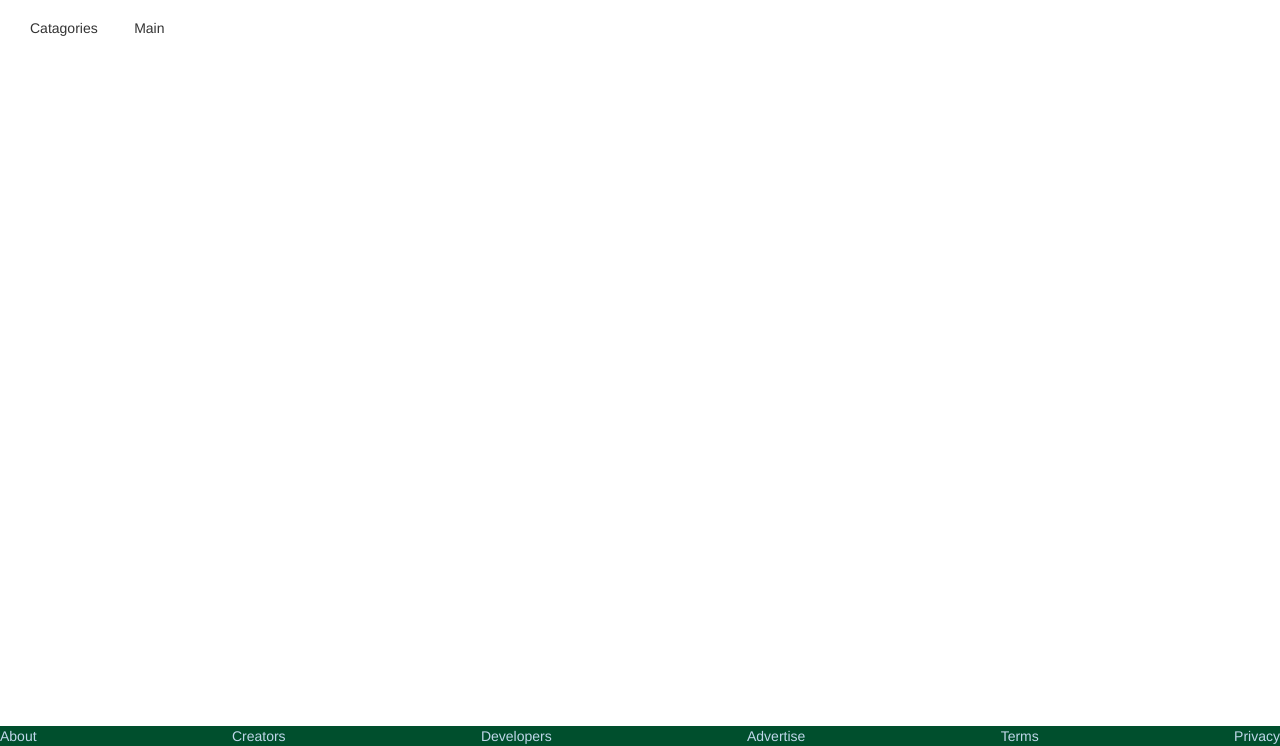
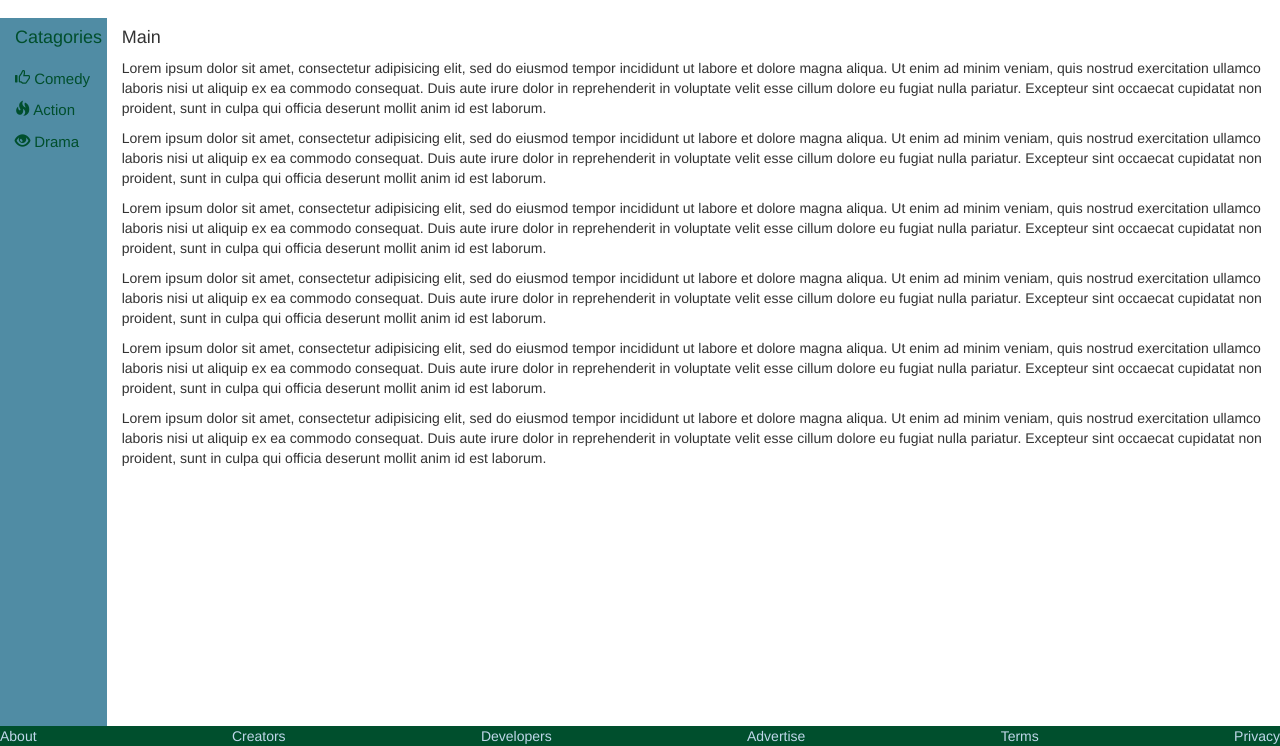
Before and after one commit to WCWoolley/Bootstrap-Group-Task, a plain HTML site: page index.html in a window 1280 px wide. Shown: the part 54-800 px from the top of the page. Drawn offline with Linux system fonts and the light colour scheme.

Commit message:
first version sidebar finished

```diff
--- a/css/custom.css
+++ b/css/custom.css
@@ -1,3 +1,6 @@
+body{
+  margin: 0;
+}
 /*---------------NAV BAR---------------------- */
 .navbar {
   background: #0a8754;
@@ -12,6 +15,7 @@
 .form-control{
   background: #bfd7ea;
 }
+
 .navbar-form  {
   margin-right: 30%;
 }
@@ -37,3 +41,24 @@
   flex-direction: row;
   justify-content: space-between;
 }
+
+/*----------------SIDE BAR--------------*/
+
+.col-md-1 {
+  background: #508ca4;
+  height: 720px;
+  color: #004f2d;
+  font-size: 15px;
+}
+
+.col-md-1 a{
+  color: #004f2d;
+}
+
+.col-md-1 h4{
+
+}
+
+.space {
+  height: 10px;
+}
--- a/index.html
+++ b/index.html
@@ -12,14 +12,10 @@
 </head>
 <body>
   <div class="container-fluid">
-
     <div class="row">
       <div class="col-md-12">
         <nav class="navbar">
           <div class="container-fluid">
-            <div class="navbar-header">
-              <a class="navbar-brand" href="#"><span class="glyphicon glyphicon-menu-hamburger"></span></a>
-            </div>
             <div class="navbar-header">
               <a class="navbar-brand" href="#"><span class="glyphicon glyphicon-expand"></span>FakeTube</a>
             </div>
@@ -33,11 +29,49 @@
         </nav> <!--nav close -->
       </div> <!--column close -->
     </div> <!--row close -->
+  </div>
 
   <div class="container-fluid">
     <div class="row">
-        <div class="col-md-1 hidden-sm hidden-xs">Catagories</div>
-        <div class="col-md-11 col-sm-12 col-xs-12">Main</div>
+      <div class="col-md-1 hidden-sm hidden-xs">
+        <h4>Catagories</h4>
+        <div class="space"></div>
+        <div class="cats">
+          <a href="pages/catagories.html">
+            <span class="glyphicon glyphicon-thumbs-up"></span>
+              Comedy
+          </a>
+        </div>
+        <div class="space"></div>
+        <div class="cats">
+          <a href="pages/catagories.html">
+            <span class="glyphicon glyphicon-fire"></span>
+              Action
+          </a>
+        </div>
+        <div class="space"></div>
+        <div class="cats">
+          <a href="pages/catagories.html">
+            <span class="glyphicon glyphicon-eye-open"></span>
+              Drama
+          </a>
+        </div>
+      </div>
+      <div class="col-md-11 col-sm-12 col-xs-12">
+        <h4>Main</h4>
+        <p>Lorem ipsum dolor sit amet, consectetur adipisicing elit, sed do eiusmod tempor incididunt ut labore et dolore magna aliqua. Ut enim ad minim veniam, quis nostrud exercitation ullamco laboris nisi ut aliquip ex ea commodo consequat. Duis aute irure dolor in reprehenderit in voluptate velit esse cillum dolore eu fugiat nulla pariatur. Excepteur sint occaecat cupidatat non proident, sunt in culpa qui officia deserunt mollit anim id est laborum.
+        <p>
+        Lorem ipsum dolor sit amet, consectetur adipisicing elit, sed do eiusmod tempor incididunt ut labore et dolore magna aliqua. Ut enim ad minim veniam, quis nostrud exercitation ullamco laboris nisi ut aliquip ex ea commodo consequat. Duis aute irure dolor in reprehenderit in voluptate velit esse cillum dolore eu fugiat nulla pariatur. Excepteur sint occaecat cupidatat non proident, sunt in culpa qui officia deserunt mollit anim id est laborum.
+        <p>
+        Lorem ipsum dolor sit amet, consectetur adipisicing elit, sed do eiusmod tempor incididunt ut labore et dolore magna aliqua. Ut enim ad minim veniam, quis nostrud exercitation ullamco laboris nisi ut aliquip ex ea commodo consequat. Duis aute irure dolor in reprehenderit in voluptate velit esse cillum dolore eu fugiat nulla pariatur. Excepteur sint occaecat cupidatat non proident, sunt in culpa qui officia deserunt mollit anim id est laborum.
+        <p>
+        Lorem ipsum dolor sit amet, consectetur adipisicing elit, sed do eiusmod tempor incididunt ut labore et dolore magna aliqua. Ut enim ad minim veniam, quis nostrud exercitation ullamco laboris nisi ut aliquip ex ea commodo consequat. Duis aute irure dolor in reprehenderit in voluptate velit esse cillum dolore eu fugiat nulla pariatur. Excepteur sint occaecat cupidatat non proident, sunt in culpa qui officia deserunt mollit anim id est laborum.
+        <p>
+        Lorem ipsum dolor sit amet, consectetur adipisicing elit, sed do eiusmod tempor incididunt ut labore et dolore magna aliqua. Ut enim ad minim veniam, quis nostrud exercitation ullamco laboris nisi ut aliquip ex ea commodo consequat. Duis aute irure dolor in reprehenderit in voluptate velit esse cillum dolore eu fugiat nulla pariatur. Excepteur sint occaecat cupidatat non proident, sunt in culpa qui officia deserunt mollit anim id est laborum.
+        <p>
+        Lorem ipsum dolor sit amet, consectetur adipisicing elit, sed do eiusmod tempor incididunt ut labore et dolore magna aliqua. Ut enim ad minim veniam, quis nostrud exercitation ullamco laboris nisi ut aliquip ex ea commodo consequat. Duis aute irure dolor in reprehenderit in voluptate velit esse cillum dolore eu fugiat nulla pariatur. Excepteur sint occaecat cupidatat non proident, sunt in culpa qui officia deserunt mollit anim id est laborum.
+        </p>
+      </div>
     </div>
   </div>
 
@@ -52,7 +86,5 @@
       </div>
   </div>
 
-  </div>
-
 </body>
 </html>
```
Lines whose indentation alone changed are shown as unchanged.
